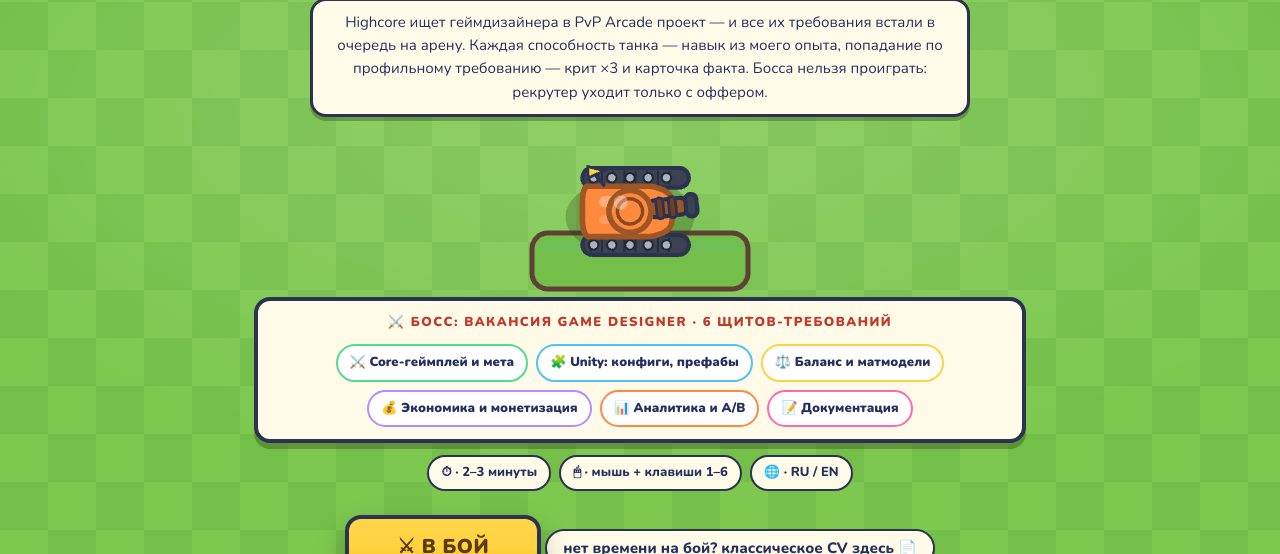
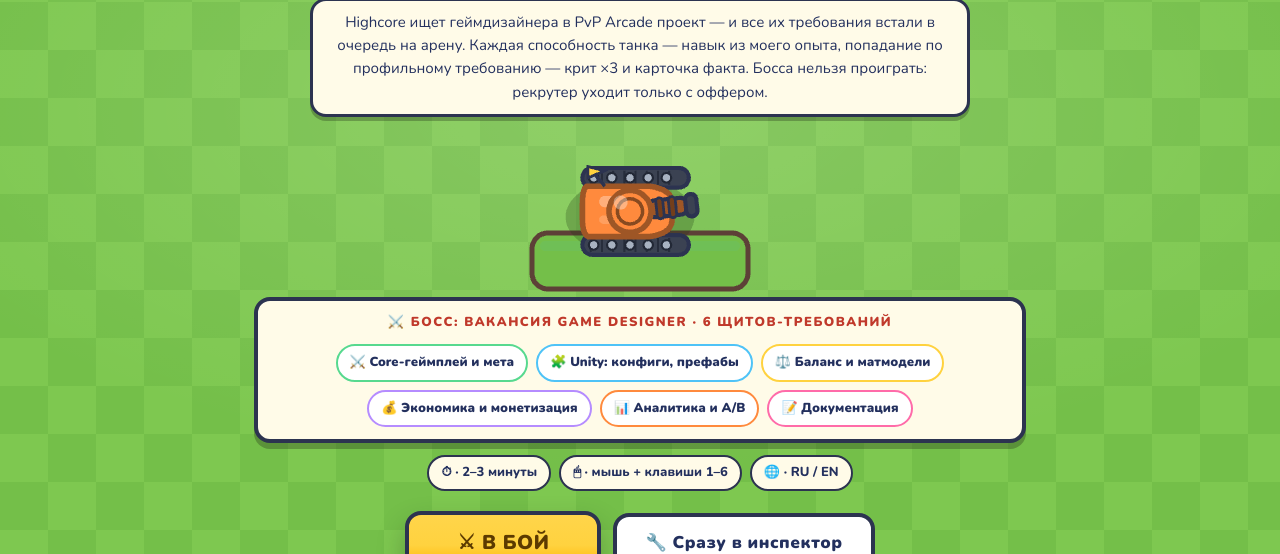
Before and after one commit to Kerarty/cv-highcore, a plain HTML site: page index.html in a window 1280 px wide. Shown: the part 246-800 px from the top of the page. Drawn offline with Linux system fonts and the light colour scheme; animation ran at ten frames a second.

Commit message:
добавил на меню кнопку сразу в инспектор рядом с боем

```diff
--- a/index.html
+++ b/index.html
@@ -32,7 +32,10 @@
         <div id="intro-chips" class="intro-chips"></div>
       </div>
       <div id="intro-badges" class="intro-badges"></div>
-      <button id="btn-fight" class="big-btn" data-loc="intro_fight"></button>
+      <div class="intro-btns">
+        <button id="btn-fight" class="big-btn" data-loc="intro_fight"></button>
+        <button id="btn-inspector-start" class="big-btn ghost" data-loc="intro_inspector"></button>
+      </div>
       <a class="intro-cv" href="docs/CV_Yaroslav.pdf" target="_blank" rel="noopener">
         <span data-loc="intro_cv_link"></span> 📄
       </a>
--- a/js/loc.js
+++ b/js/loc.js
@@ -11,6 +11,7 @@ export const LOC = {
     intro_sub: 'Highcore ищет геймдизайнера в PvP Arcade проект — и все их требования встали в очередь на арену. Каждая способность танка — навык из моего опыта, попадание по профильному требованию — крит ×3 и карточка факта. Босса нельзя проиграть: рекрутер уходит только с оффером.',
     intro_boss_head: '⚔️ Босс: Вакансия Game Designer · 6 щитов-требований',
     intro_fight: '⚔ В БОЙ',
+    intro_inspector: '🔧 Сразу в инспектор',
     intro_cv_link: 'нет времени на бой? классическое CV здесь',
     intro_badge1: '⏱ · 2–3 минуты',
     intro_badge2: '🖱 · мышь + клавиши 1–6',
@@ -195,6 +196,7 @@ export const LOC = {
       intro_sub: 'Highcore is hiring a game designer for a PvP Arcade project — and every requirement is now a boss shield on this arena. Each tank ability is a skill from my experience; hitting the matching requirement deals a ×3 crit and reveals a fact card. You cannot lose this fight: the recruiter only leaves with an offer.',
       intro_boss_head: '⚔️ Boss: Game Designer vacancy · 6 requirement shields',
       intro_fight: '⚔ FIGHT',
+      intro_inspector: '🔧 Straight to inspector',
       intro_cv_link: 'no time for a fight? classic CV here',
       intro_badge1: '⏱ · 2–3 minutes',
       intro_badge2: '🖱 · mouse + keys 1–6',
--- a/js/main.js
+++ b/js/main.js
@@ -20,6 +20,7 @@ const screens = {
 
 const btn = {
   fight: document.getElementById('btn-fight'),
+  inspectorStart: document.getElementById('btn-inspector-start'),
   skip: document.getElementById('btn-skip'),
   back: document.getElementById('btn-back'),
   lang: document.getElementById('btn-lang'),
@@ -127,6 +128,7 @@ function showBattleAfterVictory() {
 }
 
 btn.fight.addEventListener('click', startFight);
+btn.inspectorStart.addEventListener('click', showInspector);
 btn.skip.addEventListener('click', showInspector);
 btn.toBattle.addEventListener('click', () => {
   if (battle) showBattleAfterVictory();
--- a/style.css
+++ b/style.css
@@ -326,6 +326,14 @@ button { font-family: inherit; cursor: pointer; }
   border: 2.5px solid var(--ink);
 }
 
+.intro-btns {
+  display: flex;
+  gap: 12px;
+  justify-content: center;
+  align-items: center;
+  flex-wrap: wrap;
+}
+
 .big-btn {
   position: relative;
   border: 4px solid var(--ink);
@@ -356,6 +364,8 @@ button { font-family: inherit; cursor: pointer; }
 .big-btn.ghost {
   background: #ffffff;
   color: var(--ink-soft);
+  font-size: 17px;
+  padding: 14px 28px;
   box-shadow: 0 6px 0 rgba(30, 40, 20, 0.35);
 }
 .big-btn.ghost:hover { filter: none; box-shadow: 0 8px 0 rgba(30, 40, 20, 0.35); }
```
Also changed, not shown: docs/images/01-intro.png.
